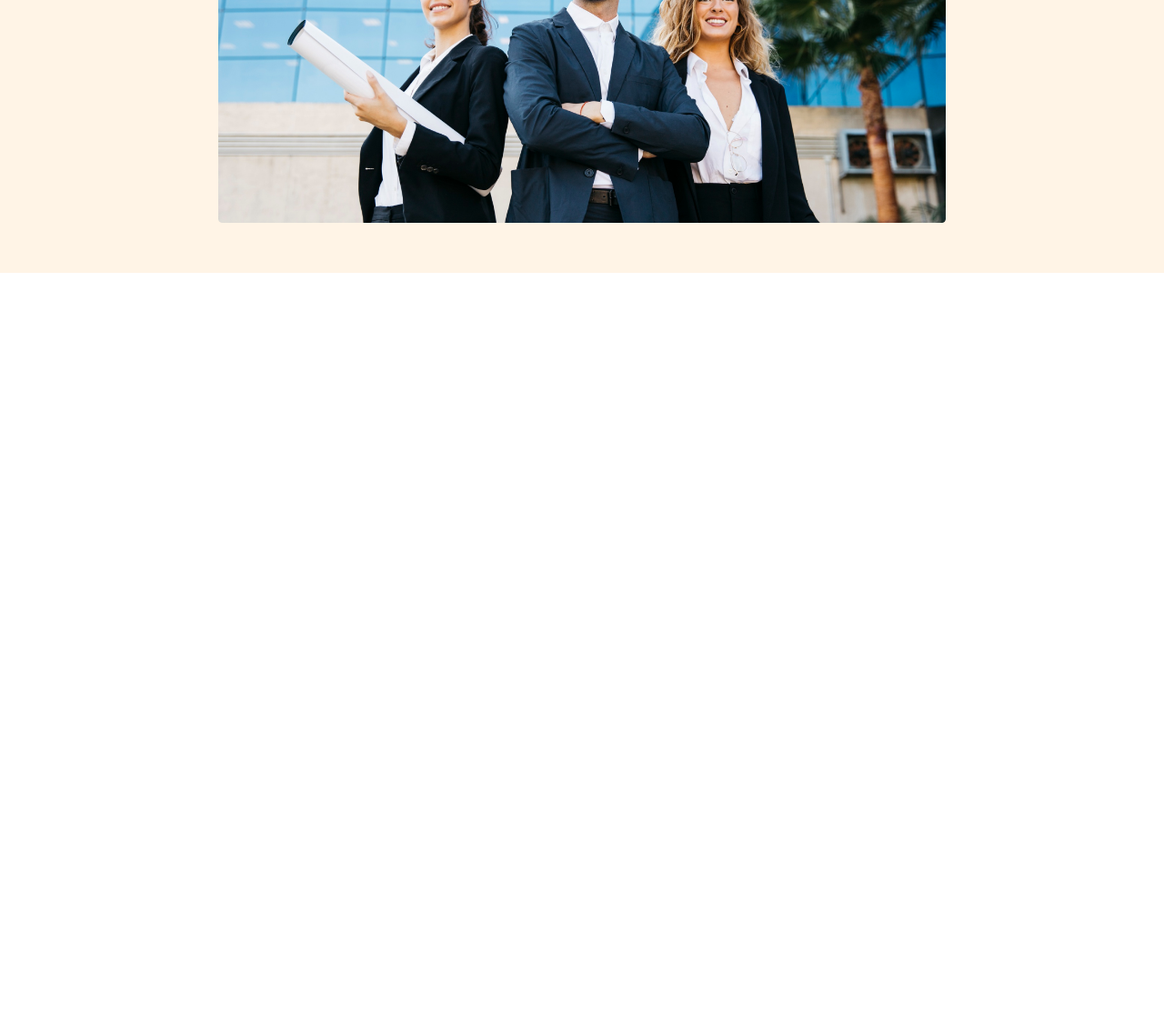
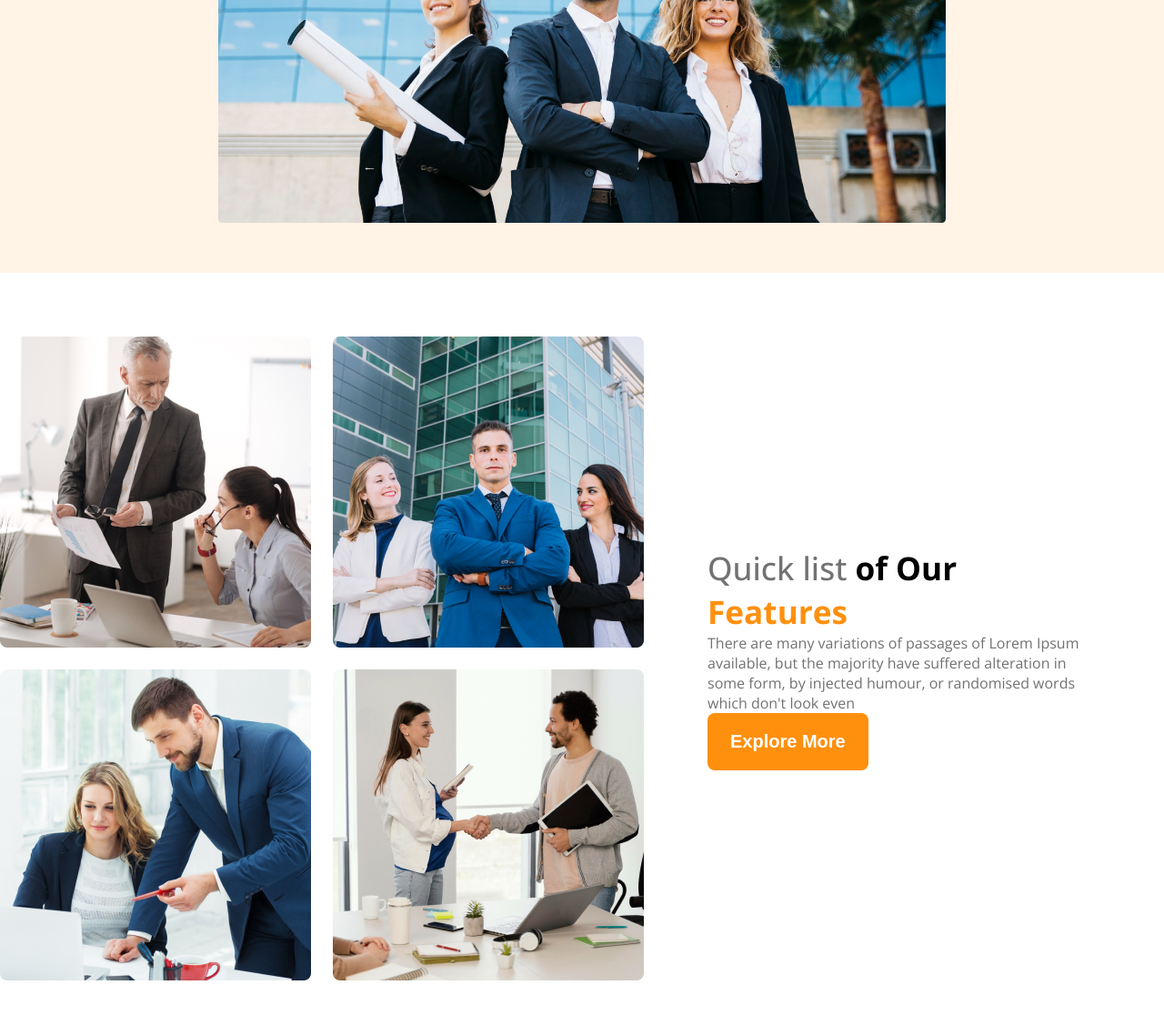
Before and after one commit to farhanjahin924/g3-architect-website, a plain HTML site: page index.html in a window 1280 px wide. Shown: the part 560-1676 px from the top of the page at 91% size. Before the commit the page ends 860 px from the top, so only its background shows below. Drawn offline with nearby package versions, Linux system fonts and the light colour scheme.

Commit message:
team section added and responsive added

```diff
--- a/index.html
+++ b/index.html
@@ -13,6 +13,7 @@
     <link rel="stylesheet" href="./styles/architect.css" />
   </head>
   <body>
+    <!-- header section -->
     <header>
       <nav>
         <h3 class="nav-title">G3 Architects</h3>
@@ -26,13 +27,33 @@
       <div class="banner">
        <div class="banner-content">
         <h1 class="banner-title">Brand New Group of Architects</h1>
-        <p class="banner-description">There are many variations of passages of Lorem Ipsum available, but the majority have suffered alteration in some form, by injected humour, or randomised words which don't look even</p>
+        <p class="description">There are many variations of passages of Lorem Ipsum available, but the majority have suffered alteration in some form, by injected humour, or randomised words which don't look even</p>
         <button class="btn-primary">Explore More</button>
        </div>
         <img src="./images/banner.png" alt="">
       </div>
     </header>
-    <main></main>
+    <!-- header complete -->
+    <main>
+        <!-- teams section -->
+        <section class="teams-container">
+            <div class="teams-img-container">
+                <img src="./images/team1.png" alt="">
+                <img src="./images/team2.png" alt="">
+                <img src="./images/team3.png" alt="">
+                <img src="./images/team4.png" alt="">
+            </div>
+            <div class="teams-content">
+                <h3 class="teams-title"><span class="quick-list">Quick list</span> <span class="of-our">of Our</span> <span class="text-features">Features</span></h3>
+                <p class="description">There are many variations of passages of Lorem Ipsum available, but the majority have suffered alteration in some form, by injected humour, or randomised words which don't look even</p>
+                <button class="btn-primary">Explore More</button>
+            </div>
+
+
+        </section>
+
+
+    </main>
     <footer></footer>
   </body>
 </html>
--- a/styles/architect.css
+++ b/styles/architect.css
@@ -17,6 +17,11 @@ body {
   border: 0;
 
 }
+.description {
+    color: var(--dark-03, #727272);
+    font-size: 1rem;
+    font-weight: 400;
+  }
 /* header styles */
 header {
   background: rgba(255, 144, 14, 0.1);
@@ -63,17 +68,51 @@ nav li a {
   font-size: 4rem;
   font-weight: 700;
 }
-.banner-description {
-  color: var(--dark-03, #727272);
-  font-size: 1rem;
-  font-weight: 400;
-}
+
 .banner >img{
    width: 100%;
    /* width 100% mane ki bujhay recap koro */
     margin-top: 20px;
 
 }
+
+/* main style */
+main{
+    max-width: 1440px;
+    margin: 70px auto;
+}
+/* teams */
+.teams-container{
+    display: flex;
+    align-items: center;
+    /* gap: 20px; */
+}
+.teams-img-container{
+    display: grid;
+    grid-template-columns: repeat(2, 1fr);
+    gap: 1.5rem;
+}
+.teams-content{
+    padding: 0px 70px;
+}
+.teams-title{
+    font-size: 2.2rem;
+
+}
+.quick-list{
+    color: #727272 ;
+    font-weight: 500;
+}
+.text-features{
+    color: #FF900E ;
+    font-weight: 700;
+}
+
+
+
+
+
+
 
 
 
@@ -87,16 +126,26 @@ nav li a {
     header{
         padding: 20px;
     }
-    nav{
+    nav, .teams-container{
         flex-direction: column;
+    }
+
+    .teams-img-container{
+
+        grid-template-columns: repeat(1, 1fr);
+
+    }
+    .teams-content{
+        padding: 0px 20px;
     }
 }
 /* medium devices */
 @media screen and  (min-width: 576px) and (max-width: 960px) {
-    nav{
+    nav, .teams-container{
         flex-direction: column;
     }
     header{
         padding: 50px;
     }
+
 }
```
